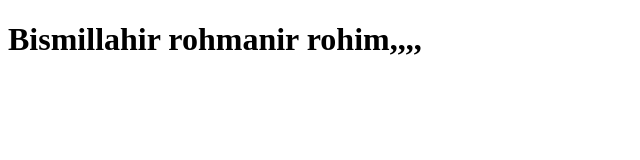
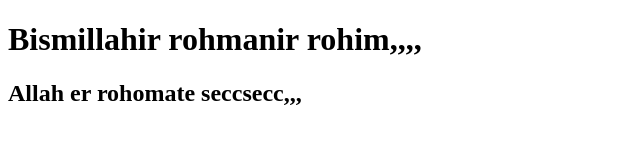
Before and after one commit to akmpHero/first-project, a plain HTML site: page index.html in a window 1280 px wide. Shown: the whole page, without its empty margins (0-640 px from the left). Drawn offline with Linux system fonts and the light colour scheme.

Commit message:
commit here

```diff
--- a/index.html
+++ b/index.html
@@ -8,5 +8,6 @@
 </head>
 <body>
     <h1>Bismillahir rohmanir rohim,,,,</h1>
+    <h2>Allah er rohomate seccsecc,,,</h2>
 </body>
 </html>
```
